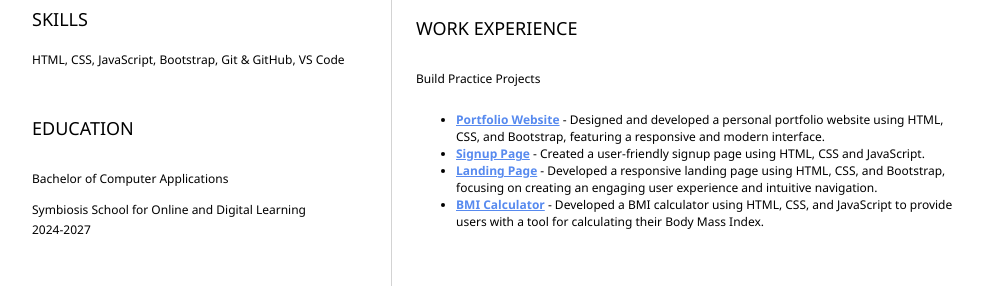
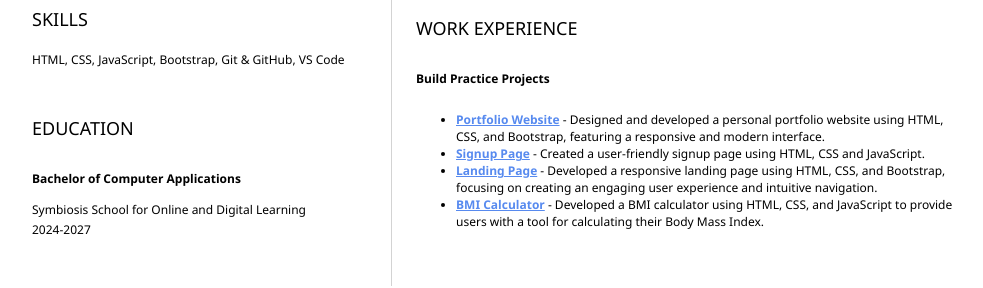
Before and after one commit to Pr1ncePandey/Resume-Website, a plain HTML site: page index.html in a window 1280 px wide. Shown: the part 394-682 px from the top of the page, without its empty margins (152-1135 px from the left). Drawn offline with Linux system fonts and the light colour scheme.

Commit message:
Update index.html

```diff
--- a/index.html
+++ b/index.html
@@ -41,7 +41,7 @@
             </section>
             <section>
                 <h2>EDUCATION</h2>
-                <h3>Bachelor of Computer Applications</h3>
+                <h3><b>Bachelor of Computer Applications</b></h3>
                 <p>
                     Symbiosis School for Online and Digital Learning
                 </p>
@@ -58,7 +58,7 @@
             </section>
             <section>
                 <h2>WORK EXPERIENCE</h2>
-                <h3>Build Practice Projects</h3>
+                <h3><b>Build Practice Projects</b></h3>
                 <ul>
                     <li>
                         <b><a href="https://github.com/Pr1ncePandey/My-Website">Portfolio Website</a></b> - Designed and developed a personal portfolio website using HTML, CSS, and Bootstrap, featuring a responsive and modern interface.
```
